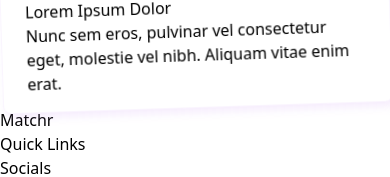
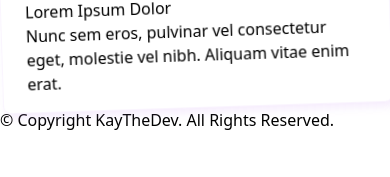
Before and after one commit to KayviaHarriott/matchr, a React (Vite) app in the folder matchr/: page / in a window 390 px wide. Shown: the part 982-1159 px from the top of the page. After the commit the page ends 1114 px from the top, so only its background shows below. Built offline with nearby package versions, Linux system fonts and the light colour scheme.

Commit message:
Added responsiveness to landing page 'how it works' section

```diff
--- a/matchr/src/pages/Footer.tsx
+++ b/matchr/src/pages/Footer.tsx
@@ -1,17 +1,9 @@
 export const Footer = () => {
   return (
     <div className="w-screen bg-[black] p-[32px] flex items-center justify-center">
-      <div className="flex gap-8">
-        <div className="">
-          <p className="text-[white] font-bold text-[32px]">Matchr</p>
-        </div>
-        <div className="pt-3">
-          <p className="text-[white] font-bold text-[20px]">Quick Links</p>
-        </div>
-        <div className="pt-3">
-          <p className="text-[white] font-bold text-[20px]">Socials</p>
-        </div>
-      </div>
+      <p className="text-[white]">
+        © Copyright KayTheDev. All Rights Reserved.
+      </p>
     </div>
   );
 };
--- a/matchr/src/pages/LandingPage.tsx
+++ b/matchr/src/pages/LandingPage.tsx
@@ -1,5 +1,4 @@
-import { Box, Button /*Icon */ } from "@mui/material";
-import couple_image from "/imgs/header-image.jpg";
+import { Box } from "@mui/material";
 import { /*animate,*/ motion /*useScroll*/ } from "framer-motion";
 import { Footer } from "./Footer";
 // import Figma from "feather-icons";
@@ -10,7 +9,6 @@ import photo1 from "/imgs/man-smiling-at-phone.jpg";
 import qrCode from "/imgs/qr-code.png";
 export const LandingPage = () => {
   const m = motion;
-  // const { scrollYProgress, scrollXProgress } = useScroll();
 
   const list = [
     {
@@ -29,30 +27,24 @@ export const LandingPage = () => {
            Aliquam vitae enim erat.`,
       animate: { rotate: [0, 3, 0, -2, 0] },
     },
-    // {
-    //   icon: <Calendar />,
-    //   subText: "Step 3",
-    //   title: "Lorem Ipsum Dolor",
-    //   description: `Nunc sem eros, pulvinar vel consectetur eget, molestie vel nibh.
-    //        Aliquam vitae enim erat.`,
-    //   animate: { rotate: [0, -4, 0, 2, 0] },
-    // },
   ];
 
   return (
-    <div className="w-screen ">
-      {/* <Box> </Box>AA6BD4 */}
+    <div className="w-screen h-screen flex flex-col">
+      {/* One */}
       <Box className="py-[8px] px-[15%] bg-[#7208B7]">
         <p className="font-black text-[white] text-[24px] text-center">
           Matchr
         </p>
       </Box>
-
-      <Box className="pt-[32px] pb-[56px]">
-      <p className="text-center font-bold text-[32px] w-full">
+      {/* Two */}
+      <Box className="pt-[32px] pb-[56px] flex-grow">
+     <Box >
+        <Box className="flex flex-col ">
+            <p className="text-center text-[#7208B7] font-bold text-[32px] w-full">
               Download today!
             </p>
-        <Box className="px-[15%] flex">
+            <Box className="px-[15%] flex flex-col lg:flex-row">
               <Box className="flex flex-col w-full justify-center items-center pt-10">
                 <Box className="relative flex flex-col">
                   <Box
@@ -100,7 +92,7 @@ export const LandingPage = () => {
                 </Box>
               </Box>
               <Box className="flex w-full justify-end">
-            <Box>
+                <Box className="flex flex-col items-center justify-center mx-auto">
                   <p className="text-center font-bold text-[24px] text-[#7208B7] pt-[32px] pb-4">
                     How it Works
                   </p>
@@ -138,6 +130,9 @@ export const LandingPage = () => {
               </Box>
             </Box>
         </Box>
+     </Box>
+      </Box>
+      {/* Three */}
       <Footer />
     </div>
   );
```
Lines whose indentation alone changed are shown as unchanged.
